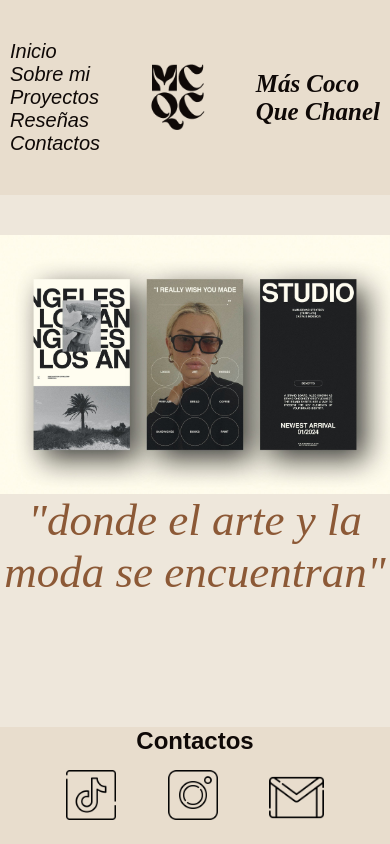
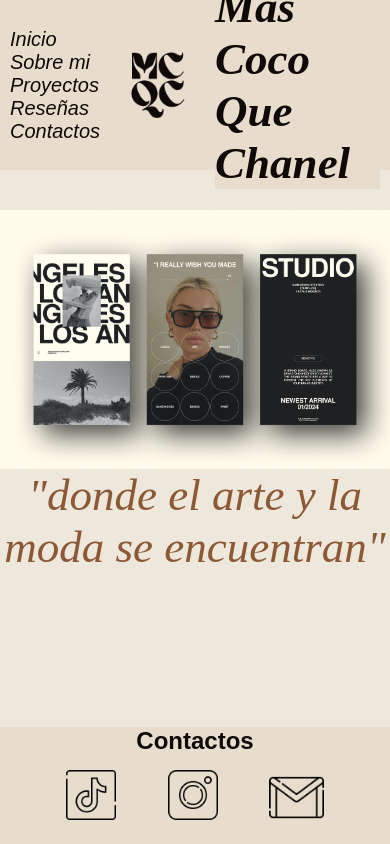
Before and after one commit to asareli/aracelijorge-repositorio, a plain HTML site: page index.html in a window 390 px wide. Drawn offline with Linux system fonts and the light colour scheme; a web font is replaced by a local one.

Commit message:
cambio a laptop

```diff
--- a/css/index.css
+++ b/css/index.css
@@ -151,3 +151,17 @@
 
     }
 }
+@media screen and (max-width: 1024px) and (max-height: 876px) {
+    .barra{
+        height: 170px;
+    }
+    .barra__navegacion__lista{
+        flex-direction: column;
+    }
+    .title{
+        flex-direction: column;
+    }
+    .title__container{
+        font-size: 45px;
+    }
+}
```
